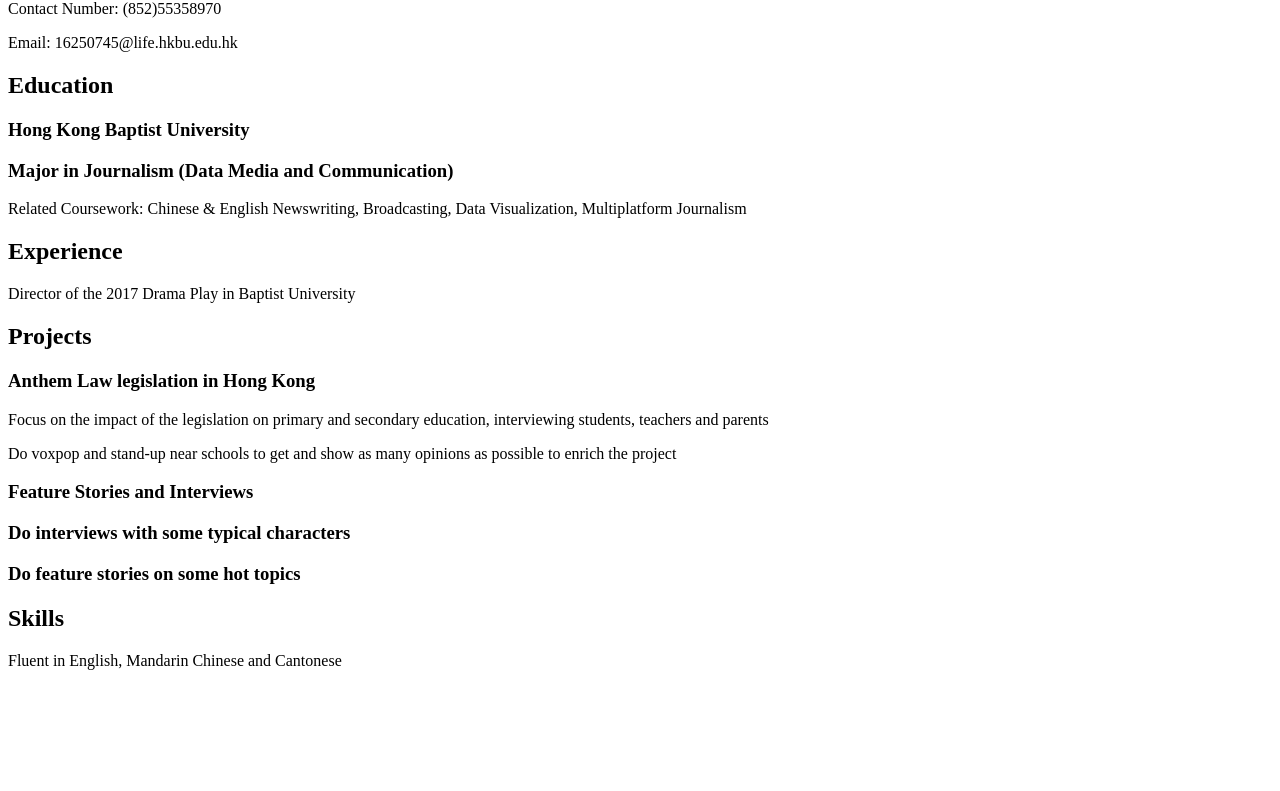
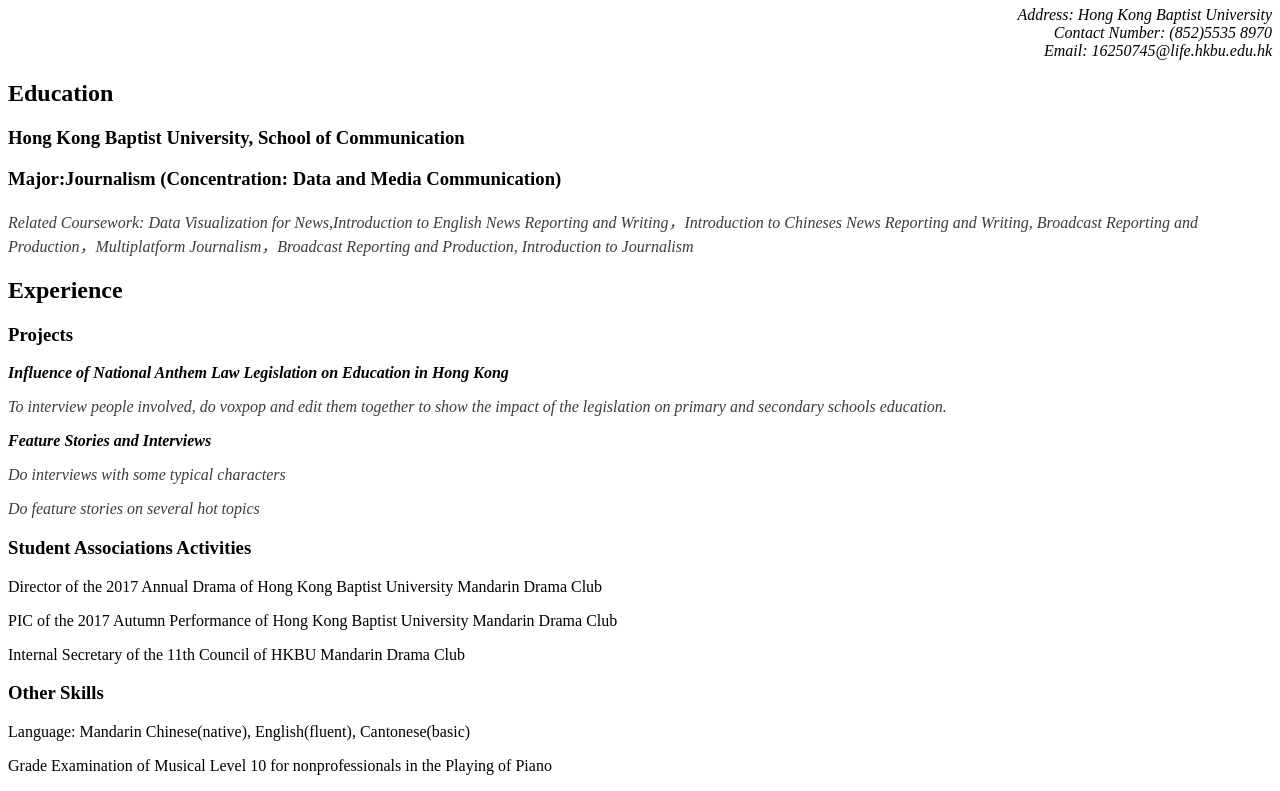
Before and after one commit to xiaohan67/lilyliu0607.github.io, a plain HTML site: page index.html in a window 1280 px wide. Shown: the part 60-851 px from the top of the page. Before the commit the page ends 800 px from the top, so only its background shows below. Drawn offline with Linux system fonts and the light colour scheme.

Commit message:
Update index.html

```diff
--- a/index.html
+++ b/index.html
@@ -1,46 +1,52 @@
-<html>
+<!-- saved from url=(0040)https://lilyliu0607.github.io/index.html -->
+<html><head><meta http-equiv="Content-Type" content="text/html; charset=UTF-8"></head><body>
 
-<body>
+<center><h1> Liu Xiaohan (Lily Liu)</h1> </center>
 
-<center> Liu Xiaohan (Lily Liu) </center>
+<address style="text-align:right"> Address: Hong Kong Baptist University </address>
 
-<address> Address: Hong Kong Baptist University </address>
+<address style="text-align:right"> Contact Number: (852)5535 8970 </address>
 
-<p> Contact Number: (852)55358970 </p>
-
-<p> Email: 16250745@life.hkbu.edu.hk </p>
+<address style="text-align:right"> Email: 16250745@life.hkbu.edu.hk </address>
 
 <h2> Education </h2>
 
-<h3> Hong Kong Baptist University </h3>
+<h3> Hong Kong Baptist University, School of Communication</h3>
 
-<h3> Major in Journalism (Data Media and Communication) </h3>
+<h3> Major:Journalism (Concentration: Data and Media Communication) </h3>
 
-<p> Related Coursework: Chinese & English Newswriting, Broadcasting, Data Visualization, Multiplatform Journalism </p>
+<p style="color:rgb(61, 60, 60);font-style:italic;"> Related Coursework: Data Visualization for News,Introduction to English News Reporting and Writing，Introduction to Chineses News Reporting and Writing, Broadcast Reporting and Production，Multiplatform Journalism，Broadcast Reporting and Production, Introduction to Journalism</p>
 
 <h2> Experience </h2>
 
-<p> Director of the 2017 Drama Play in Baptist University </p>
+<h3>Projects</h3>
 
-<h2> Projects </h2>
+<p style="font-weight:bold;font-style:italic;"> Influence of National Anthem Law Legislation on Education in Hong Kong </p>
 
-<h3> Anthem Law legislation in Hong Kong </h3>
+<p style="color:rgb(61, 60, 60);font-style:italic;"> To interview people involved, do voxpop and edit them together to show the impact of the legislation on primary and secondary schools education. </p>
 
-<p> Focus on the impact of the legislation on primary and secondary education, interviewing students, teachers and parents </p>
+<p style="font-weight:bold;font-style:italic;">Feature Stories and Interviews</p>
 
-<p> Do voxpop and stand-up near schools to get and show as many opinions as possible to enrich the project </p>
+<p style="color:rgb(61, 60, 60);font-style:italic;"> Do interviews with some typical characters </p>
 
-<h3> Feature Stories and Interviews
+<p style="color:rgb(61, 60, 60);font-style:italic;"> Do feature stories on several hot topics </p>
 
-<p> Do interviews with some typical characters </p>
+<h3>Student Associations Activities</h3>
 
-<p> Do feature stories on some hot topics </p>
+<p > Director of the 2017 Annual Drama of Hong Kong Baptist University Mandarin Drama Club </p>
 
-<h2> Skills </h2>
+<p > PIC of the 2017 Autumn Performance of Hong Kong Baptist University Mandarin Drama Club  </p>
 
-<p> Fluent in English, Mandarin Chinese and Cantonese </p>
+<p > Internal Secretary of the 11th Council of HKBU Mandarin Drama Club</p>
 
-</body>
+<h3> Other Skills </h3>
+
+<p> Language: Mandarin Chinese(native), English(fluent), Cantonese(basic) </p>
+
+<p> Grade Examination of Musical Level 10 for nonprofessionals in the Playing of Piano </p>
 
 
-</html>
+
+
+
+</body></html>
```
